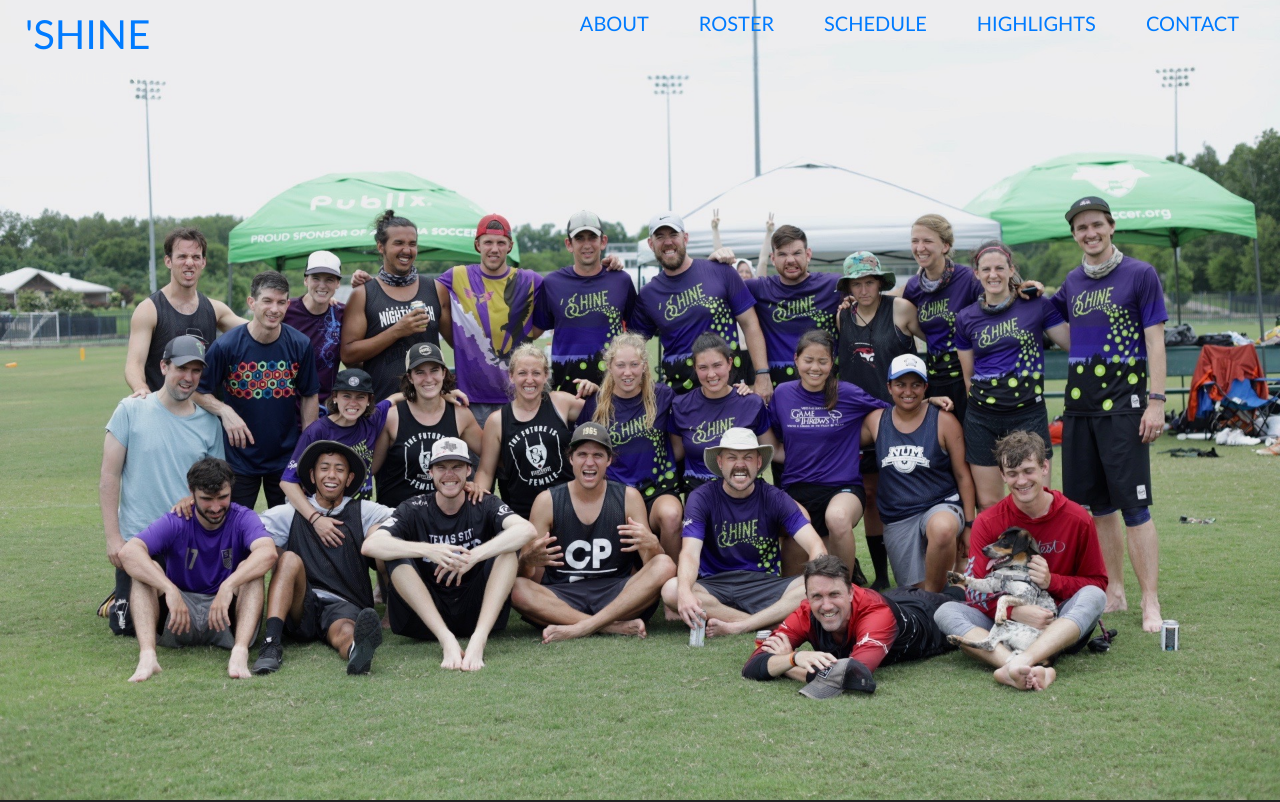
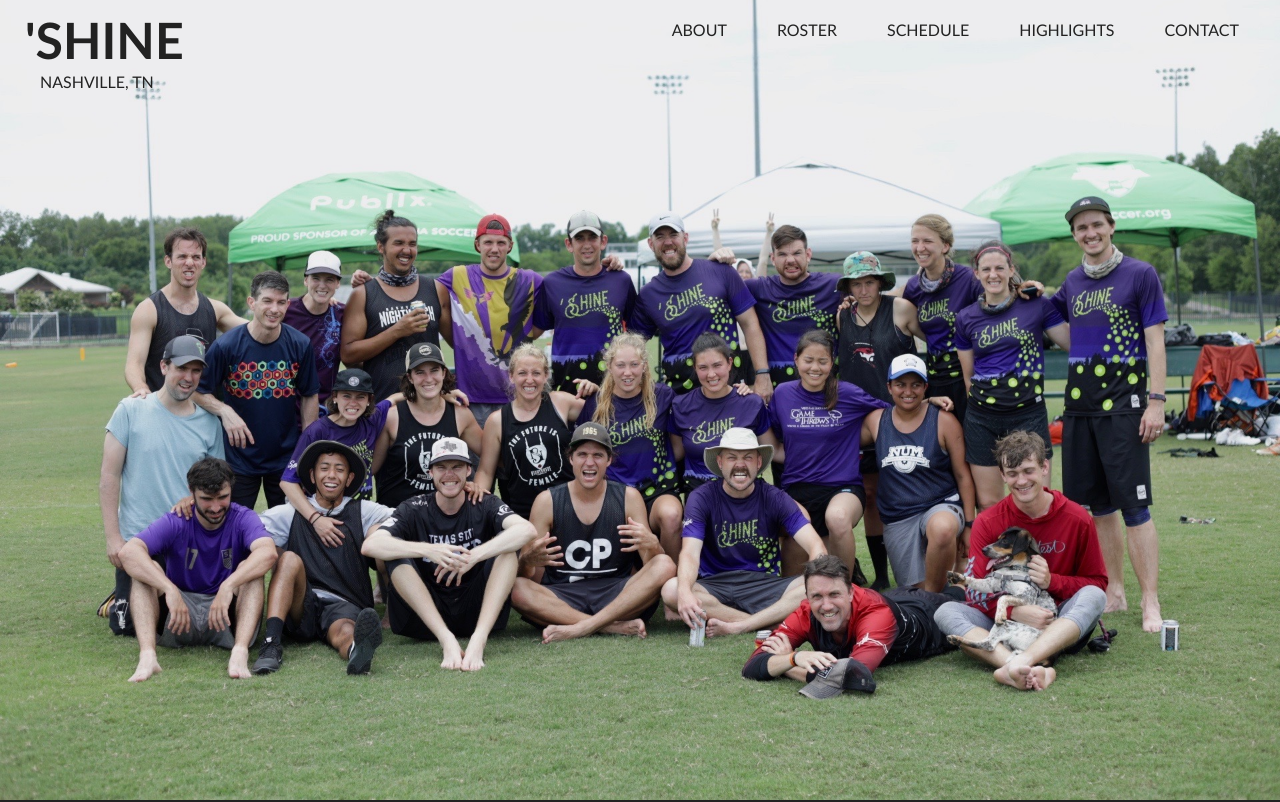
Before and after one commit to liz-barnes/nashville-shine-ultimate, a React (Create React App) app: page / in a window 1280 px wide. Shown: the top 802 px of the page. Built offline with nearby package versions, Linux system fonts and the light colour scheme.

Commit message:
change color, add spacing

```diff
--- a/src/Components/Nav/index.js
+++ b/src/Components/Nav/index.js
@@ -4,10 +4,10 @@ export default function Nav() {
   return (
     <div className='navbar-container'>
       <header className='brand-container'>
-        <Link to='/' className='brand'>
-          <h1>'Shine</h1>
+        <Link to='/'>
+          <h1 className='brand'>'Shine</h1>
         </Link>
-        <p>Nashville, TN</p>
+        <p className='city'>Nashville, TN</p>
       </header>
       <nav className='navbar'>
         <div className='navbar-items'>
--- a/src/styles/components/_navbar.scss
+++ b/src/styles/components/_navbar.scss
@@ -10,12 +10,14 @@
         top: 0;
         z-index: 1;
     width: 100%;
+    color: $backgroundColor;
   }
 
   .navbar {
       grid-area: navbar;
       justify-self: end;
       align-self: flex-start;
+      margin-top: 10px;
   }
 
   .brand-container {
@@ -24,12 +26,20 @@
   }
 
   .brand {
-      font-size: 42px;
+      font-size: 50px;
+      color: $backgroundColor;
+      font-weight: bold;
+      margin: 0;
+  }
+
+  .city {
+      padding-left: 15px;
   }
 
   .navbar-item {
       margin: 0px 25px;
-      font-size: 20px;
+      font-size: 16px;
+      color: $backgroundColor;
   }
 // .navbar-container {
 //     display: grid;
```
